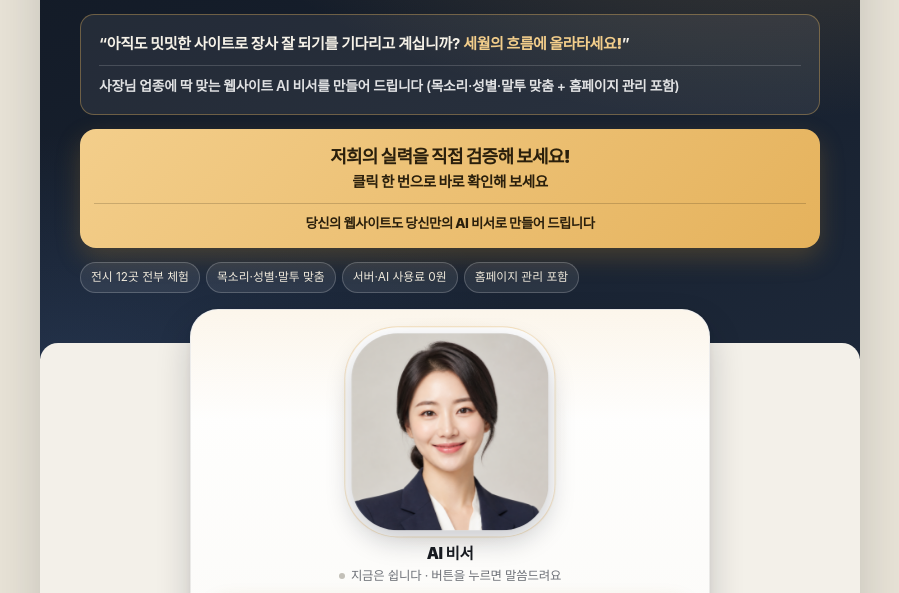
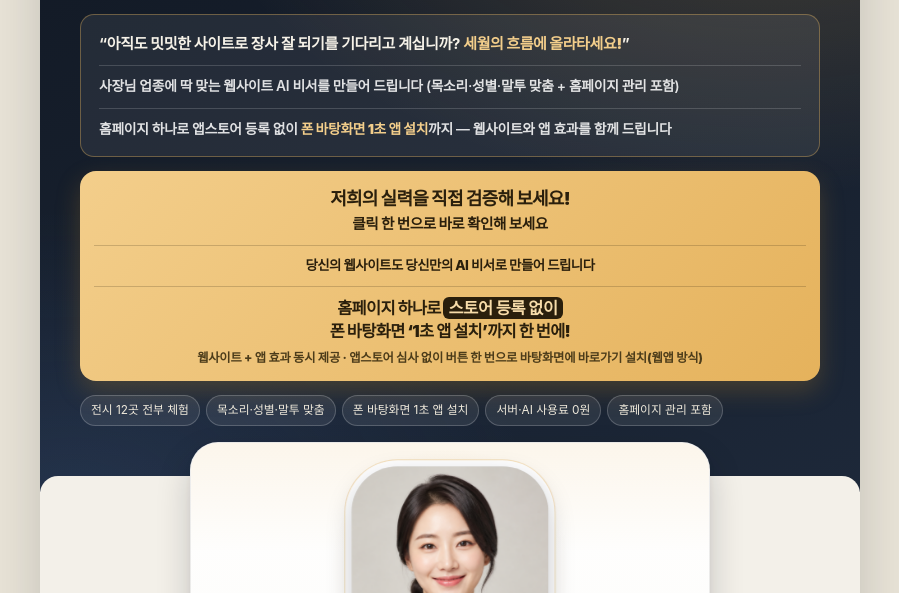
Before and after one commit to a90915719-hue/ai-samples, a plain HTML site: page showcase/index.html in a window 1280 px wide. Shown: the part 187-780 px from the top of the page, without its empty margins (190-1089 px from the left). Drawn offline with Linux system fonts and the light colour scheme.

Commit message:
전시장에 홈페이지+폰 바탕화면 1초 앱 설치 강점 추가

```diff
--- a/showcase/index.html
+++ b/showcase/index.html
@@ -80,6 +80,9 @@
   .hero .verify .v1{font-size:18px;line-height:1.4;font-weight:900;letter-spacing:-.7px}
   .hero .verify .v2{font-size:14.6px;line-height:1.5;font-weight:800;margin-top:3px}
   .hero .verify .v3{margin-top:9px;padding-top:9px;border-top:1px solid rgba(42,31,12,.2);font-size:13.4px;line-height:1.55;font-weight:800}
+  .hero .verify .v4{margin:10px 0 0;padding-top:10px;border-top:1px solid rgba(42,31,12,.2);font-size:16.4px;line-height:1.42;font-weight:900;letter-spacing:-.65px}
+  .hero .verify .v4 em{font-style:normal;color:#f7dca9;background:#2a1f0c;border-radius:6px;padding:1px 5px;letter-spacing:-.3px}
+  .hero .verify .v5{margin:5px 0 0;font-size:12.3px;line-height:1.5;font-weight:800;letter-spacing:-.2px;color:#4c3c1a}
   /* ── 도입부 검증 띠 ── */
   .lead{
     margin:26px 0 0;padding:17px 15px 16px;border-radius:18px;text-align:center;
@@ -338,13 +341,16 @@
     <p class="hook">
       “아직도 밋밋한 사이트로 장사 잘 되기를 기다리고 계십니까? <b>세월의 흐름에 올라타세요!</b>”
       <span>사장님 업종에 딱 맞는 웹사이트 AI 비서를 만들어 드립니다 (목소리·성별·말투 맞춤 + 홈페이지 관리 포함)</span>
+      <span>홈페이지 하나로 앱스토어 등록 없이 <b>폰 바탕화면 1초 앱 설치</b>까지 — 웹사이트와 앱 효과를 함께 드립니다</span>
     </p>
     <div class="verify">
       <p class="v1">저희의 실력을 직접 검증해 보세요!</p>
       <p class="v2">클릭 한 번으로 바로 확인해 보세요</p>
       <p class="v3">당신의 웹사이트도 당신만의 AI 비서로 만들어 드립니다</p>
+      <p class="v4">홈페이지 하나로 <em>스토어 등록 없이</em><br>폰 바탕화면 ‘1초 앱 설치’까지 한 번에!</p>
+      <p class="v5">웹사이트 + 앱 효과 동시 제공 · 앱스토어 심사 없이 버튼 한 번으로 바탕화면에 바로가기 설치(웹앱 방식)</p>
     </div>
-    <div class="chips"><span>전시 12곳 전부 체험</span><span>목소리·성별·말투 맞춤</span><span>서버·AI 사용료 0원</span><span>홈페이지 관리 포함</span></div>
+    <div class="chips"><span>전시 12곳 전부 체험</span><span>목소리·성별·말투 맞춤</span><span>폰 바탕화면 1초 앱 설치</span><span>서버·AI 사용료 0원</span><span>홈페이지 관리 포함</span></div>
   </header>
 
   <section class="voice">
@@ -581,6 +587,7 @@
       <div class="row"><div class="ico">🎭</div><div class="tx"><b>목소리·성별·말투까지 맞춤.</b> 친절한 여성 비서, 차분한 남성 비서처럼 사장님이 원하시는 스타일로 만들어 드립니다.</div></div>
       <div class="row"><div class="ico">🔊</div><div class="tx"><b>글씨가 작아 못 읽는 손님도 그냥 들으시면 됩니다.</b> 손님이 버튼을 누르면 AI 비서가 목소리로 친절하게 안내합니다.</div></div>
       <div class="row"><div class="ico">💸</div><div class="tx"><b>서버·AI 사용료 0원.</b> 휴대폰 브라우저 기본 기능만 써서 서버비도, AI 사용료도 나가지 않습니다.</div></div>
+      <div class="row"><div class="ico">📱</div><div class="tx"><b>홈페이지 하나로 폰 바탕화면 앱까지.</b> 앱스토어에 따로 등록하고 심사받을 필요 없이, 버튼 한 번이면 손님 폰 바탕화면에 바로가기가 설치됩니다. 사이트를 열지 않고 아이콘만 눌러 바로 들어오는 웹앱 방식이라 <b>웹사이트와 앱 효과를 동시에</b> 누리십니다.</div></div>
       <div class="row manage"><div class="ico">🧰</div><div class="tx"><b>사진·요금·공지 수정까지 홈페이지 관리도 해드립니다.</b> 새 요금표, 새 사진, 공지 올리기까지 저희가 대신합니다. 업종·규모별 맞춤 견적, 초기 부담 없는 월 관리형으로 상담해 드립니다.</div></div>
     </div>
   </div>
@@ -612,7 +619,7 @@
 <script>
 (function(){
   /* ── 전시장 안내 문구: 실제 구축 4곳 + 시연 샘플 8곳 = 12곳 소개 ── */
-  var INTRO = '안녕하세요. 1인기업 양철배의 2027년형 웹사이트 AI 비서 통합 전시장입니다. 저희의 실력을 직접 검증해 보세요. 클릭 한 번으로 바로 확인하실 수 있습니다. 당신의 웹사이트도 당신만의 AI 비서로 만들어 드립니다. 목소리와 성별, 말투까지 맞춤으로 만들어 드리고, 홈페이지 관리까지 맡아 드립니다. 전시장에는 열두 곳이 진열되어 있습니다. 먼저 실제로 만들어 드린 네 곳입니다. 첫째, 천안 맥가이버 마스터. 에폭시 바닥과 방수, 보험 청구까지 안내하는 집수리 AI 비서입니다. 둘째, 천안 성정동 여우머리 헤어샵. 삼십 년 경력 원장님이 직접 시술하시고, 가격표를 목소리로 안내합니다. 셋째, 국민 AI 신호등. 시니어와 어린이도 쓰기 쉽게 신호등 색으로 알려 주고, 긴급할 때는 119와 112로 바로 연결합니다. 넷째, 천명원 AI 사주성지. 천명대제가 음성으로 브리핑해 맞이하고, 여섯 분의 AI 신령과 실시간 일대일 상담과 만세력 삼 초 풀이를 해 드리는 사주 사이트입니다. 다음은 업종별로 미리 만들어 본 시연 샘플 여덟 곳입니다. 태안히 풀빌라, 태안 아띠키즈풀빌라, 스테이 무요일, 스테이코스트, 펜션 바다가정원, 아르띠에 도고, 독채펜션 정가, 천안 라트리호텔. 펜션과 호텔 사장님이 전화로 받던 객실과 요금 질문을, AI 비서가 목소리로 대신 안내합니다. 카드를 누르면 새 탭에서 직접 말을 걸어 보실 수 있습니다. 제작 문의는 화면 아래 노란 카카오톡 버튼이나 전화로 주세요. 업종과 규모에 맞춰 견적을 내 드리고, 초기 부담 없는 월 관리형으로도 상담해 드립니다. 감사합니다.';
+  var INTRO = '안녕하세요. 1인기업 양철배의 2027년형 웹사이트 AI 비서 통합 전시장입니다. 저희의 실력을 직접 검증해 보세요. 클릭 한 번으로 바로 확인하실 수 있습니다. 당신의 웹사이트도 당신만의 AI 비서로 만들어 드립니다. 목소리와 성별, 말투까지 맞춤으로 만들어 드리고, 홈페이지 관리까지 맡아 드립니다. 그리고 홈페이지 하나로 앱스토어에 등록하지 않고도, 버튼 한 번이면 손님 폰 바탕화면에 일 초 만에 앱처럼 설치해서 쓰실 수 있습니다. 웹사이트와 앱 효과를 한 번에 드리는 것입니다. 전시장에는 열두 곳이 진열되어 있습니다. 먼저 실제로 만들어 드린 네 곳입니다. 첫째, 천안 맥가이버 마스터. 에폭시 바닥과 방수, 보험 청구까지 안내하는 집수리 AI 비서입니다. 둘째, 천안 성정동 여우머리 헤어샵. 삼십 년 경력 원장님이 직접 시술하시고, 가격표를 목소리로 안내합니다. 셋째, 국민 AI 신호등. 시니어와 어린이도 쓰기 쉽게 신호등 색으로 알려 주고, 긴급할 때는 119와 112로 바로 연결합니다. 넷째, 천명원 AI 사주성지. 천명대제가 음성으로 브리핑해 맞이하고, 여섯 분의 AI 신령과 실시간 일대일 상담과 만세력 삼 초 풀이를 해 드리는 사주 사이트입니다. 다음은 업종별로 미리 만들어 본 시연 샘플 여덟 곳입니다. 태안히 풀빌라, 태안 아띠키즈풀빌라, 스테이 무요일, 스테이코스트, 펜션 바다가정원, 아르띠에 도고, 독채펜션 정가, 천안 라트리호텔. 펜션과 호텔 사장님이 전화로 받던 객실과 요금 질문을, AI 비서가 목소리로 대신 안내합니다. 카드를 누르면 새 탭에서 직접 말을 걸어 보실 수 있습니다. 제작 문의는 화면 아래 노란 카카오톡 버튼이나 전화로 주세요. 업종과 규모에 맞춰 견적을 내 드리고, 초기 부담 없는 월 관리형으로도 상담해 드립니다. 감사합니다.';
 
   var synth = window.speechSynthesis || null;
   var koVoice = null;
```
